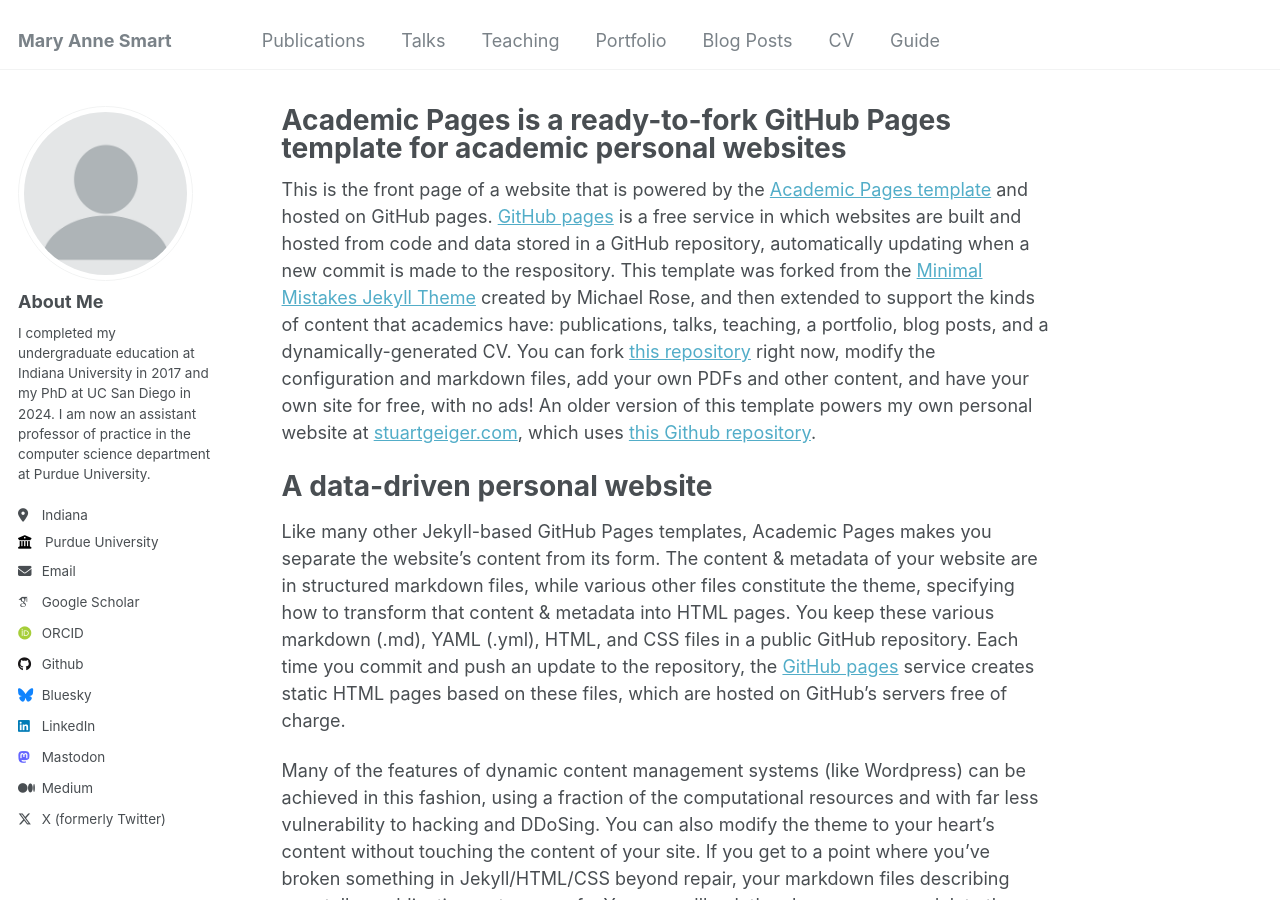
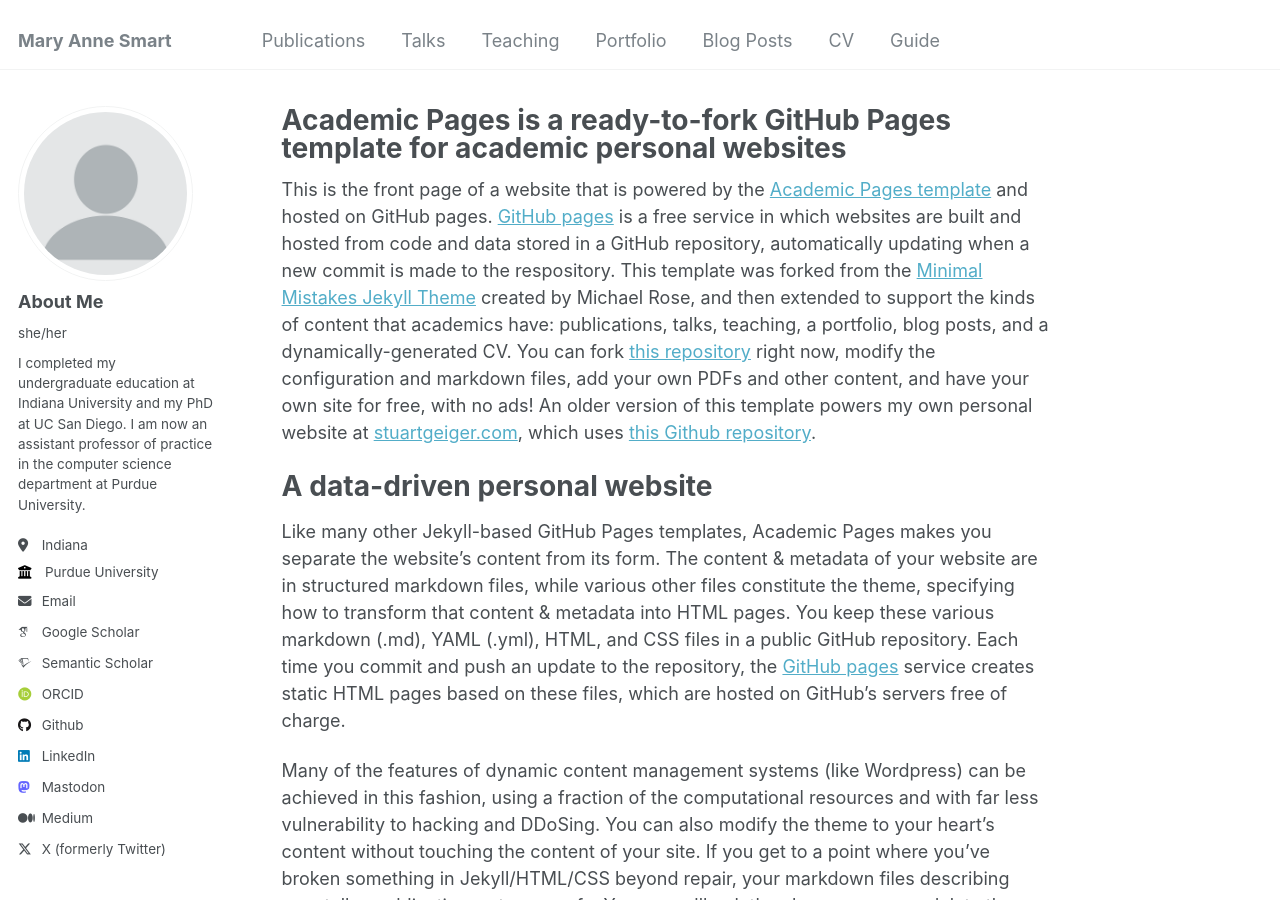
Before and after one commit to msmart14/maryannesmart, a Jekyll site: the page built from _pages/about.md, in a window 1280 px wide and 900 px high. Built offline with Jekyll 4.4.1, drawn with Linux system fonts in a browser that asks for light colours; some web fonts are replaced.

Commit message:
Update _config.yml
fixing some things in config that i missed last time

```diff
--- a/_config.yml
+++ b/_config.yml
@@ -23,19 +23,19 @@ author:
   # Biographic information
   avatar           : "profile.png"
   name             : "About Me"
-  pronouns         : # example: "she/her"
-  bio              : "I completed my undergraduate education at Indiana University in 2017 and my PhD at UC San Diego in 2024. I am now an assistant professor of practice in the computer science department at Purdue University."
+  pronouns         : "she/her"
+  bio              : "I completed my undergraduate education at Indiana University and my PhD at UC San Diego. I am now an assistant professor of practice in the computer science department at Purdue University."
   location         : "Indiana"
   employer         : "Purdue University"
   uri              : # URL
-  email            : "masmart at purdue.edu"
+  email            : "masmart@purdue.edu"
 
   # Academic websites
   arxiv            : # URL - Update with the correct link to your profile
   googlescholar    : "https://scholar.google.com/citations?user=DGzyv7cAAAAJ"
   impactstory      : # URL
   orcid            : "https://orcid.org/0000-0001-6094-6568"
-  semantic         : # URL
+  semantic         : "https://www.semanticscholar.org/author/34942367"
   pubmed           : # URL
   researchgate     : # URL
 
@@ -43,12 +43,12 @@ author:
   bitbucket        : # Username - Update with your username on the site
   codepen          : # Username
   dribbble         : # Username
-  github           : "academicpages"
+  github           : "msmart14"
   kaggle           : # Username
   stackoverflow    : # User number or user number and name (i.e., use "1" or "1/jeff-atwood")
 
   # Social media
-  bluesky          : "bsky.app" # Replace this with you Bluesky username
+  bluesky          : # Replace this with you Bluesky username
   facebook         : # Username
   flickr           : # Username
   foursquare       : # Username
```
